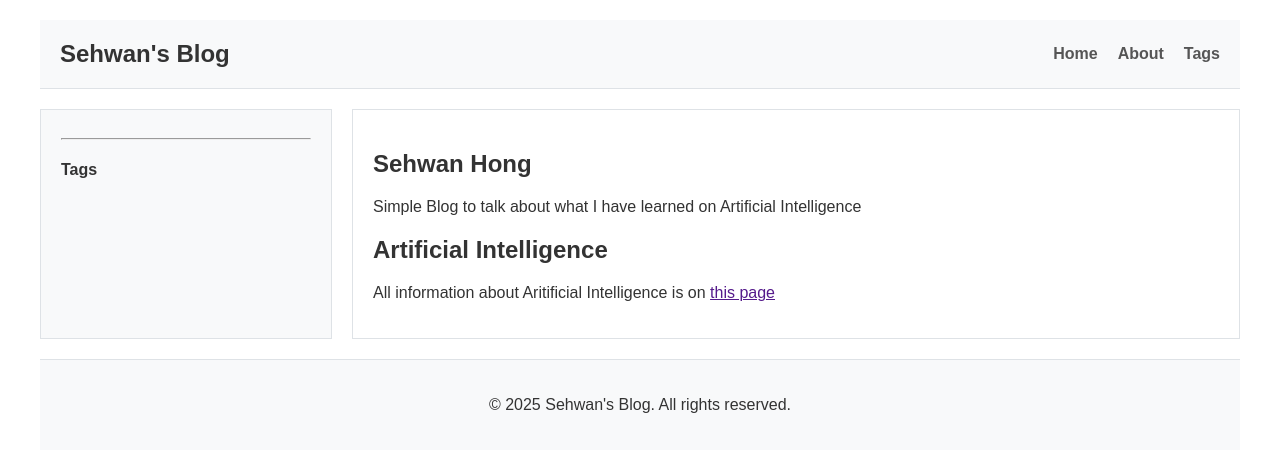
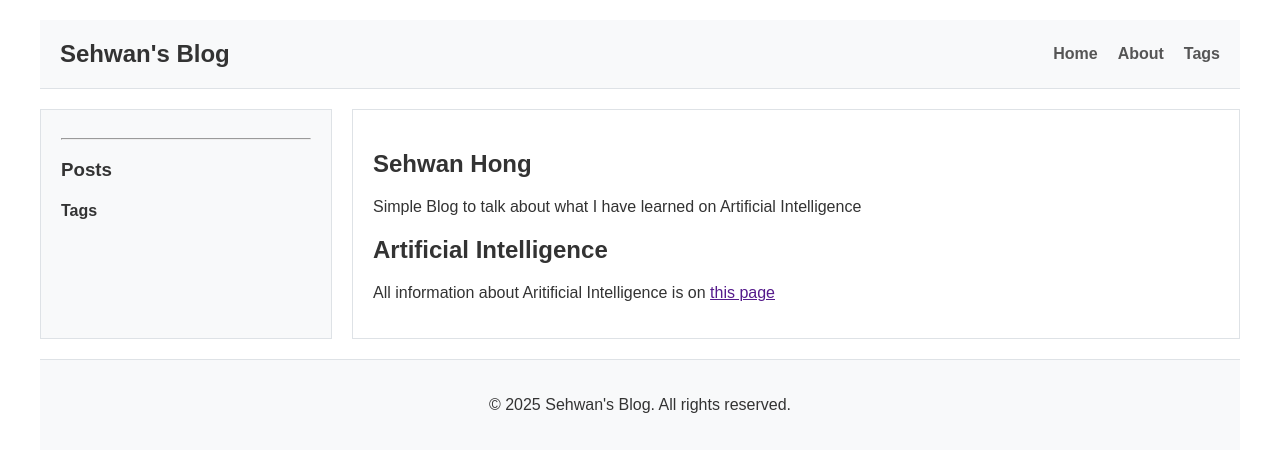
Before and after one commit to SehwanHong/SehwanHong.github.io, a Jekyll site: the page built from index.markdown, in a window 1280 px wide. Shown: the top 452 px of the page. Built offline with Jekyll 4.4.1, drawn with Linux system fonts in a browser that asks for light colours; some web fonts are replaced; our own code applies the rules of GitHub Pages for plain Markdown files.

Commit message:
사이드바에 포스트 목록을 추가하여 사용자가 사이트의 게시물을 쉽게 탐색할 수 있도록 개선했습니다.

```diff
--- a/_includes/sidebar.html
+++ b/_includes/sidebar.html
@@ -1,4 +1,13 @@
 <hr>
+
+<h3>Posts</h3>
+<ul>
+  {% for post in site.posts %}
+    <li>
+      <a href="{{ post.url }}">{{ post.title }}</a>
+    </li>
+  {% endfor %}
+</ul>
 
 <h4>Tags</h4>
 <ul>
```
